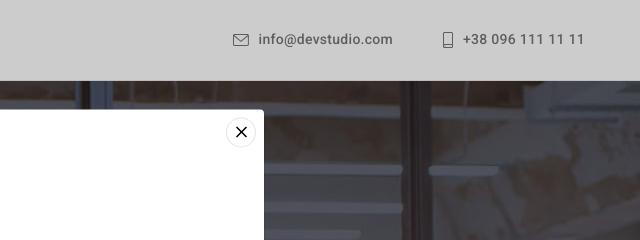
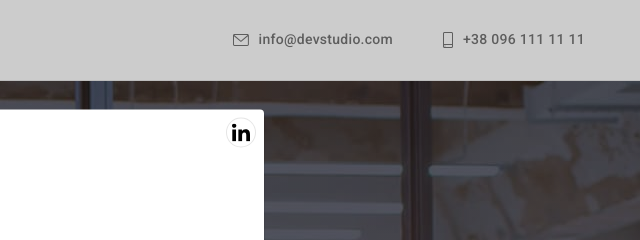
Before and after one commit to SergiyShtefanesa/goit-markup-hw-05, a plain HTML site: page index.html in a window 1280 px wide. Both pictures are taken after a click on the button "Заказать услугу". Shown: the top 240 px of the page, 640-1280 px from the left. Drawn offline with nearby package versions, Linux system fonts and the light colour scheme.

Commit message:
ячас

```diff
--- a/index.html
+++ b/index.html
@@ -427,7 +427,7 @@
 			<div class="modal">
 				<button type="button" class="modal-close-btn" data-modal-close>
 					<svg class="close-modal-btn-icon" width="18" height="18">
-						<use href="/images/sprite/sprite.svg#icon-Vector"></use></svg
+						<use href="/images/sprite/sprite.svg#linkedin"></use></svg
 				></button>
 			</div>
 		</div>
```
